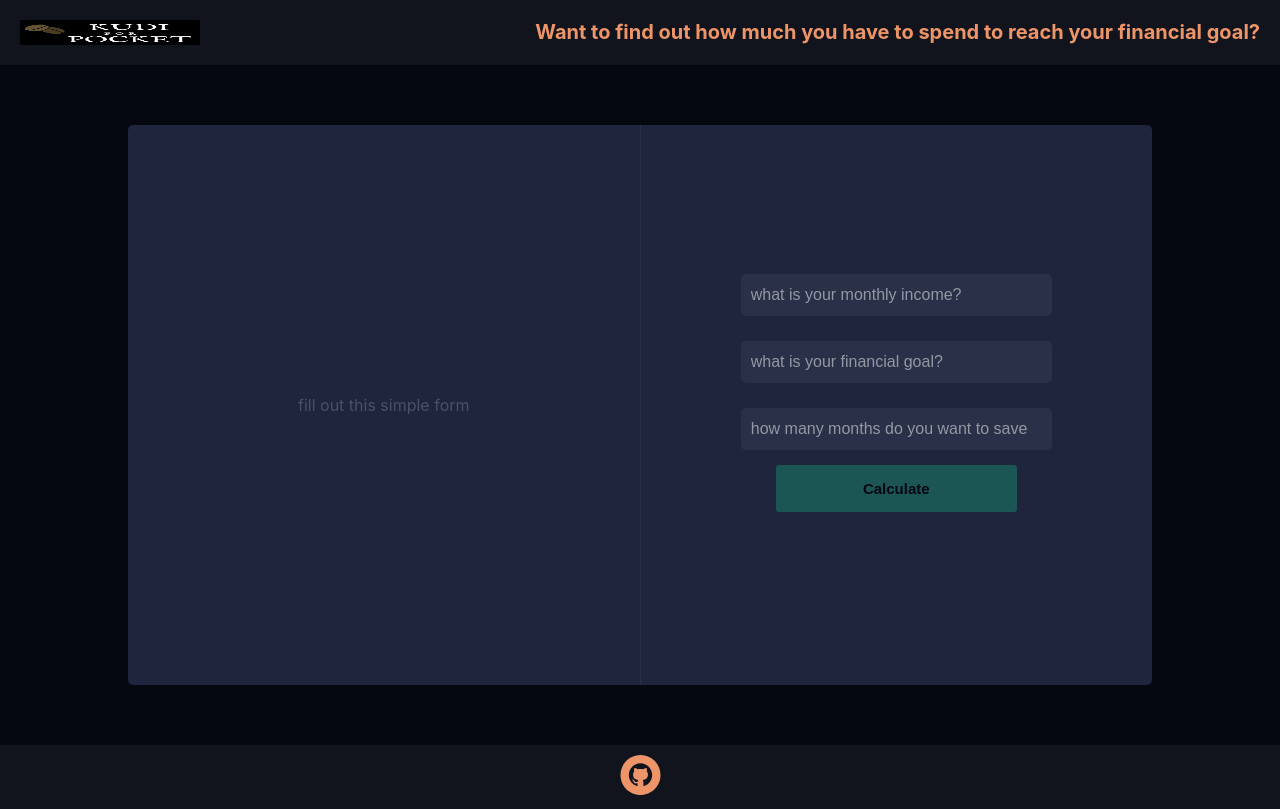
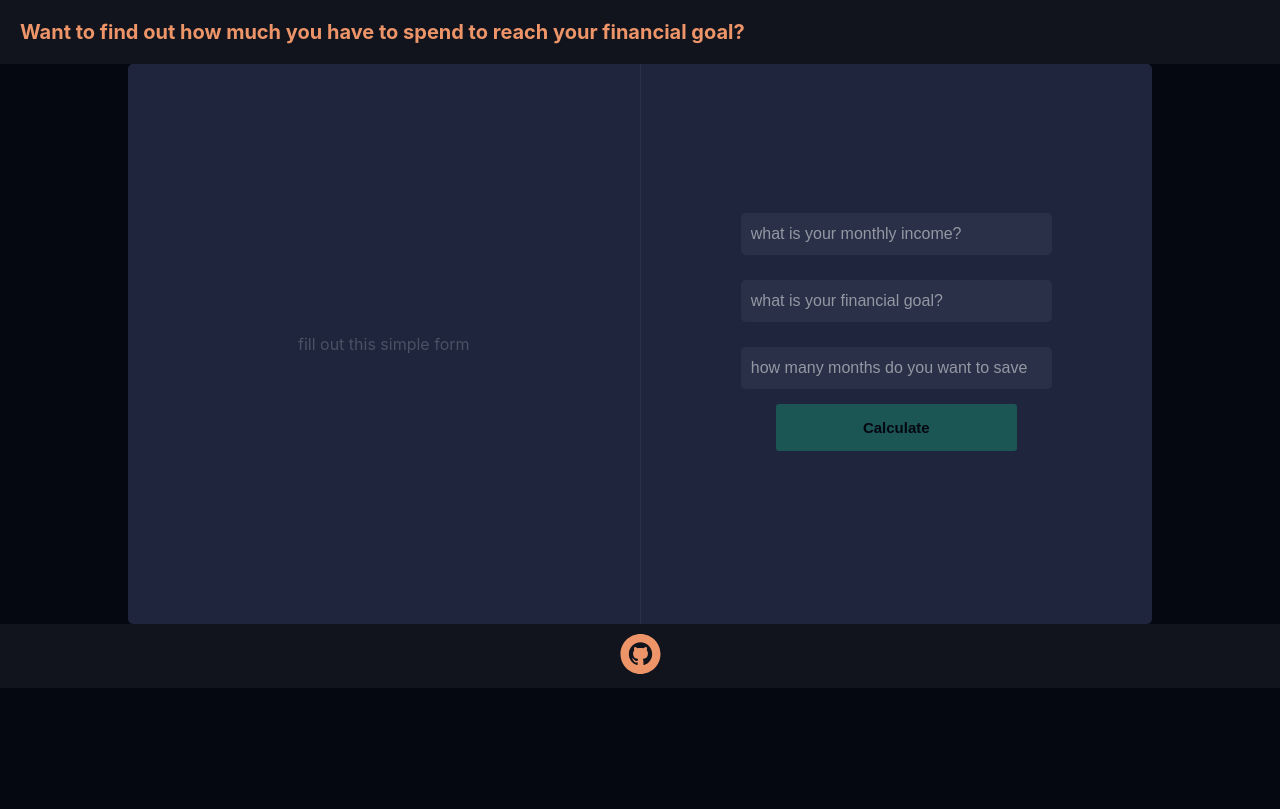
Before and after one commit to noramens/budgetCalculator, a React (Create React App) app: page / in a window 1280 px wide. Built offline with nearby package versions, Linux system fonts and the light colour scheme.

Commit message:
Add styled components

```diff
--- a/package.json
+++ b/package.json
@@ -9,7 +9,8 @@
     "@testing-library/user-event": "^7.1.2",
     "react": "^16.12.0",
     "react-dom": "^16.12.0",
-    "react-scripts": "3.3.0"
+    "react-scripts": "3.3.0",
+    "styled-components": "^5.0.1"
   },
   "scripts": {
     "start": "react-scripts start",
--- a/src/App.css
+++ b/src/App.css
@@ -1,31 +1,5 @@
 body {
   background-color: #050711;
-}
-
-.calculate {
-  color: #050711;
-  padding: 15px 25px;
-  outline: none;
-  border-radius: 3px;
-  font-weight: bold;
-  border: 0;
-  margin: 15px 35px 0px 35px;
-  font-size: 15px;
-  cursor: pointer;
-  background-color: #14c488;
-}
-
-.recalculate {
-  color: #050711;
-  padding: 15px 25px;
-  outline: none;
-  border-radius: 3px;
-  font-weight: bold;
-  border: 0;
-  margin: 15px 35px 0px 35px;
-  font-size: 15px;
-  cursor: pointer;
-  background-color: #e57373;
 }
 
 .inputComponent {
@@ -44,33 +18,6 @@ body {
   color: rgba(255, 255, 255, 0.5);
 }
 
-.footerContainer {
-  background-color: rgba(255, 255, 255, 0.05);
-  height: 20%;
-  padding: 10px;
-  text-align: center;
-  color: #ed9568;
-  font-weight: bold;
-}
-
 .githubIcon:hover {
   cursor: pointer;
 }
-
-.navContainer {
-  background-color: rgba(255, 255, 255, 0.05);
-  height: 20%;
-  padding: 20px;
-  text-align: left;
-  color: #ed9568;
-  font-weight: bold;
-  font-size: 20px;
-  display: flex;
-  justify-content: space-between;
-}
-
-.inputContainer {
-  display: flex;
-  flex-direction: column;
-  margin-bottom: 25px;
-}
--- a/src/App.js
+++ b/src/App.js
@@ -3,6 +3,7 @@ import Nav from './components/Nav';
 import CalArea from './components/calArea';
 import Footer from './components/footer';
 import './App.css';
+import styled from 'styled-components';
 
 function App() {
   const [goal, setGoal] = useState('');
@@ -29,15 +30,7 @@ function App() {
   return (
     <div className="App">
       <Nav />
-      <div
-        style={{
-          display: 'flex',
-          alignItems: 'center',
-          justifyContent: 'center',
-          width: '100vw',
-          height: '85vh'
-        }}
-      >
+      <CalcAreaContainer>
         <CalArea
           goal={goal}
           income={income}
@@ -51,11 +44,17 @@ function App() {
           saveResult={saveResult}
           buttonClicked={buttonClicked}
         />
-      </div>
-
+      </CalcAreaContainer>
       <Footer />
     </div>
   );
 }
 
+const CalcAreaContainer = styled.div`
+  display: 'flex',
+  alignItems: 'center',
+  justifyContent: 'center',
+  width: '100vw',
+  height: '85vh'
+`;
 export default App;
--- a/src/components/Nav.js
+++ b/src/components/Nav.js
@@ -1,13 +1,26 @@
 import React from 'react';
-import Logo from '../images/kudiforpocket.png';
+import styled from 'styled-components';
+// import Logo from '../images/github.svg';
 
 const Nav = () => {
   return (
-    <div className="navContainer ">
-      <img src={Logo} width="180px" height="25px" alt="logo" />
+    <NavContainer>
+      {/* <img src={Logo} width="350px" height="54px" alt="logo" /> */}
       <div>Want to find out how much you have to spend to reach your financial goal?</div>
-    </div>
+    </NavContainer>
   );
 };
 
+const NavContainer = styled.div`
+  background-color: rgba(255, 255, 255, 0.05);
+  height: 20%;
+  padding: 20px;
+  text-align: left;
+  color: #ed9568;
+  font-weight: bold;
+  font-size: 20px;
+  display: flex;
+  justify-content: space-between;
+`;
+
 export default Nav;
--- a/src/components/calArea.js
+++ b/src/components/calArea.js
@@ -1,5 +1,6 @@
 import React, { Fragment } from 'react';
 import '../App.css';
+import styled from 'styled-components';
 
 const CalArea = ({
   income,
@@ -15,107 +16,124 @@ const CalArea = ({
   buttonClicked
 }) => {
   return (
-    <div style={styles}>
-      <div style={firstDiv}>
+    <CalcAreaContainer>
+      <ShowResultsArea>
         {buttonClicked ? (
           <Fragment>
             <p style={{ fontWeight: 'bold' }}> You should spend this monthly</p>
-            <div style={amount}>{monthResult}</div>
+            <Amount>{monthResult}</Amount>
             <p style={{ fontWeight: 'bold', marginTop: '30px' }}> Which means saving this every month </p>
-            <div style={amount}>{saveResult}</div>
-            <button onClick={recalculate} className="recalculate" style={{ width: '60%' }}>
+            <Amount>{saveResult}</Amount>
+            <CalculatorButton primary onClick={recalculate} style={{ width: '60%' }}>
               Recalculate
-            </button>
+            </CalculatorButton>
           </Fragment>
         ) : (
           <div style={{ color: 'rgba(255, 255, 255, 0.2)' }}>fill out this simple form</div>
         )}
-      </div>
+      </ShowResultsArea>
 
-      <div style={secondDiv}>
-        <div className="inputContainer">
+      <CalculateArea>
+        <InputContainer>
           <input
             type="number"
             value={income}
-            onChange={event => setIncome(Number(event.target.value))}
+            onChange={event => setIncome(Number(event.target.value).toString())}
             className="inputComponent"
             placeholder="what is your monthly income?"
           />
-        </div>
+        </InputContainer>
 
-        <div className="inputContainer">
+        <InputContainer>
           <input
             type="number"
             value={goal}
-            onChange={event => setGoal(Number(event.target.value))}
+            onChange={event => setGoal(Number(event.target.value).toString())}
             className="inputComponent"
             placeholder="what is your financial goal?"
           />
-        </div>
+        </InputContainer>
 
-        <div className="inputContainer">
+        <InputContainer>
           <input
             type="number"
             value={save}
-            onChange={event => setSave(Number(event.target.value))}
+            onChange={event => setSave(Number(event.target.value).toString())}
             className="inputComponent"
             placeholder="how many months do you want to save"
           />
 
-          <button
+          <CalculatorButton
             onClick={calculate}
-            className="calculate"
             style={!income || !goal || !save ? disabledButton : calculateButton}
             disabled={!income || !goal || !save}
           >
             Calculate
-          </button>
-        </div>
-      </div>
-    </div>
+          </CalculatorButton>
+        </InputContainer>
+      </CalculateArea>
+    </CalcAreaContainer>
   );
 };
 
-const styles = {
-  display: 'flex',
-  alignSelf: 'center',
-  justifySelf: 'center',
-  justifyContent: 'center',
-  width: '80vw',
-  minHeight: '70vh',
-  backgroundColor: '#1e253d',
-  borderRadius: '5px',
-  color: '#E9E9F7'
-};
+const CalcAreaContainer = styled.div`
+  display: flex;
+  align-self: center;
+  justify-self: center;
+  justify-content: center;
+  width: 80vw;
+  min-height: 70vh;
+  background-color: #1e253d;
+  border-radius: 5px;
+  color: #e9e9f7;
+`;
 
-const firstDiv = {
-  width: '50%',
-  borderRight: '1px solid rgba(255, 255, 255, 0.05)',
-  display: 'flex',
-  justifyContent: 'center',
-  alignItems: 'center',
-  flexDirection: 'column'
-};
+const ShowResultsArea = styled.div`
+  width: 50%;
+  border-right: 1px solid rgba(255, 255, 255, 0.05);
+  display: flex;
+  justify-content: center;
+  align-items: center;
+  flex-direction: column;
+`;
 
-const amount = {
-  backgroundColor: 'rgba(255, 255, 255, 0.05)',
-  borderRadius: '30%',
-  width: '60%',
-  height: '20%',
-  display: 'flex',
-  alignItems: 'center',
-  justifyContent: 'center',
-  fontSize: '40px'
-};
+const Amount = styled.div` {
+  background-color: rgba(255, 255, 255, 0.05);
+  border-radius: 30%;
+  width: 60%;
+  height: 20%;
+  display: flex;
+  align-items: center;
+  justify-content: center;
+  fon-size: 40px;
+`;
 
-const secondDiv = {
-  width: '50%',
-  display: 'flex',
-  alignItems: 'center',
-  justifyContent: 'center',
-  flexDirection: 'column'
-};
+const CalculateArea = styled.div`
+  width: 50%;
+  display: flex;
+  align-items: center;
+  justify-content: center;
+  flex-direction: column;
+`;
 
+const InputContainer = styled.div`
+  display: flex;
+  flex-direction: column;
+  margin-bottom: 25px;
+`;
+
+const CalculatorButton = styled.button`
+  color: #050711;
+  padding: 15px 25px;
+  outline: none;
+  border-radius: 3px;
+  font-weight: bold;
+  border: 0;
+  margin: 15px 35px 0px 35px;
+  font-size: 15px;
+  cursor: pointer;
+  background-color: ${props => (props.primary ? '#e57373' : '#14c488')};
+`;
 const calculateButton = {
   color: '#050711',
   padding: '15px 25px',
--- a/src/components/footer.js
+++ b/src/components/footer.js
@@ -1,14 +1,24 @@
 import React from 'react';
 import { ReactComponent as GitHubIcon } from '../images/github.svg';
+import styled from 'styled-components';
 
 const Footer = () => {
   return (
-    <div className="footerContainer">
+    <FooterContainer>
       <a href="https://github.com/noraboamaah/budgetCalculator" target="_blank" alt="github-repo">
         <GitHubIcon className="githubIcon" />
       </a>
-    </div>
+    </FooterContainer>
   );
 };
 
+const FooterContainer = styled.div`
+  background-color: rgba(255, 255, 255, 0.05);
+  height: 20%;
+  padding: 10px;
+  text-align: center;
+  color: #ed9568;
+  font-weight: bold;
+`;
+
 export default Footer;
```
Also changed, not shown: src/images/twitter_header_photo_1.png (added), 1 other file (tests, documents, lock files or other folders).
